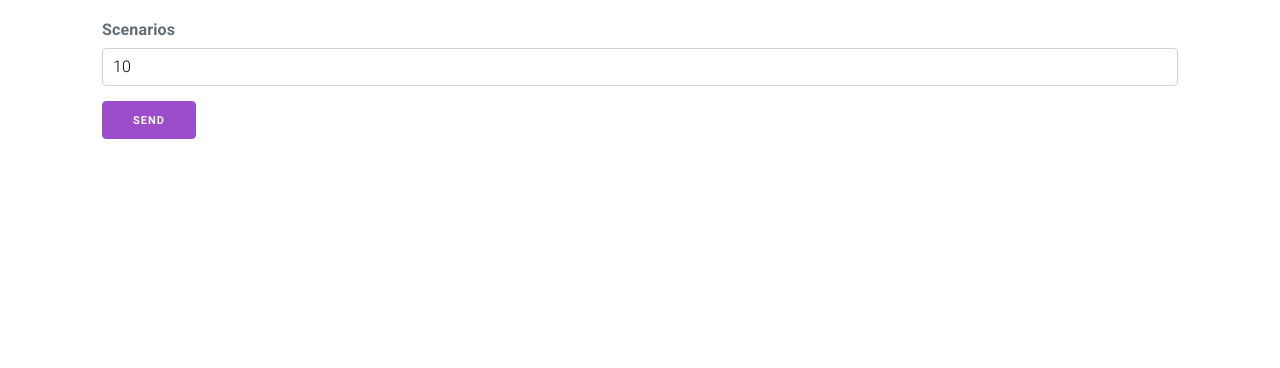
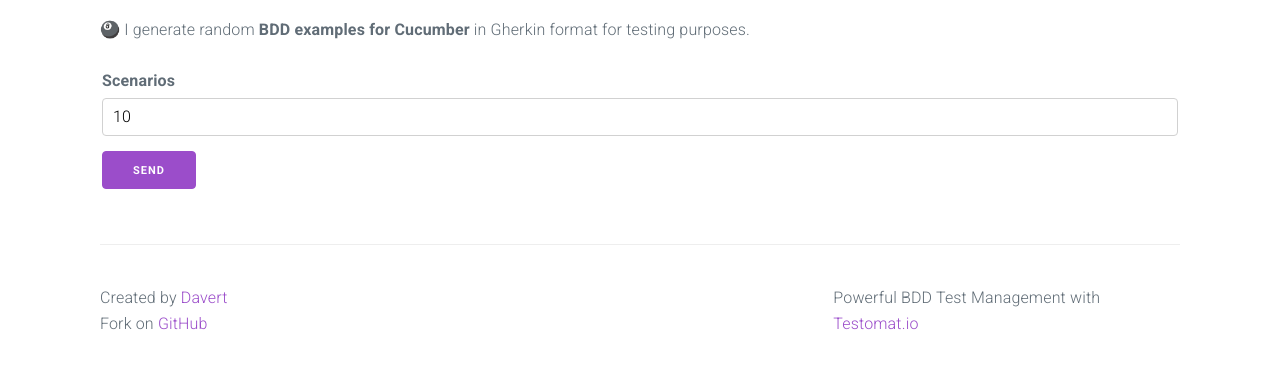
Before and after one commit to DavertMik/bdd-generator, a plain HTML site: page index.html in a window 1280 px wide. Shown: the part 158-526 px from the top of the page. Drawn offline with nearby package versions, Linux system fonts and the light colour scheme.

Commit message:
added some seo texts

```diff
--- a/index.html
+++ b/index.html
@@ -4,7 +4,7 @@
   <head>
     <meta charset="utf-8">
     <meta name="viewport" content="width=device-width,initial-scale=1">
-    <title>BDD Generator</title>
+    <title>BDD Generator - random BDD examples for Cucumber in Gherkin format</title>
 
     <!-- Google Fonts -->
     <link rel="stylesheet" href="https://fonts.googleapis.com/css?family=Roboto:300,300italic,700,700italic">
@@ -28,6 +28,7 @@
   <div class="container" style="margin-top: 100px;">
     <h1>BDD Generator</h1>
 
+    <p>🎱 I generate random <b>BDD examples for Cucumber</b> in Gherkin format for testing purposes.</p>
 
     <form id="form">
       <fieldset>
@@ -42,9 +43,35 @@
 
 
   <div id="result-block" class="row" style="display: none; position: relative;">
+  <p>         Do you want a Test Management system which <b>plays nicely with BDD</b>?
+        <a href="https://testomat.io">Try Testomat.io 🚀</a>
+</p>
+
+
       <button onclick="copy(this)" class="button button-outline" style="position: absolute; right: 10px; top: 10px;">Copy</button>
       <div id="result"></div>
+
+
+
   </div>
+
+<footer style="border-top:  1px solid #eee; margin-top: 40px; padding-top: 40px; font-size: 16px;">
+
+  <div class="row" style="align: center">
+    <div class="column">
+      Created by <a href="https://twitter.com/davert">Davert</a>
+      <br>Fork on <a href="https://github.com/DavertMik/bdd-generator">GitHub</a>
+    </div>
+    <div class="column">
+    </div>
+    <div class="column">
+      Powerful BDD Test Management with <a href="https://testomat.io">Testomat.io</a>
+    </div>
+
+  </div>
+
+</footer>
+
 
 <script src="https://pagecdn.io/lib/faker/3.1.0/faker.min.js" crossorigin="anonymous"  ></script>
 <script src="bddgen.js" crossorigin="anonymous"  ></script>
```
